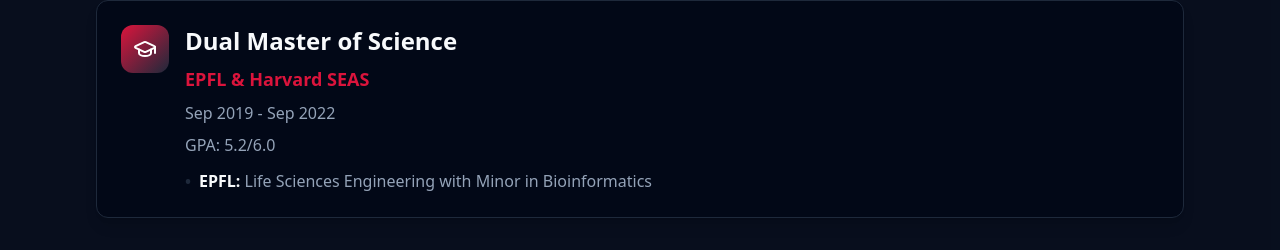
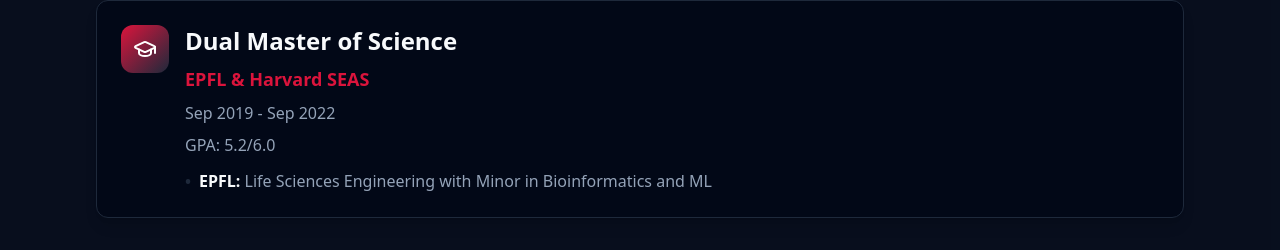
Before and after one commit to benromdh/sleek-coders-hub, a React (Vite) app: page / in a window 1280 px wide. Shown: the part 6482-6732 px from the top of the page. Built offline with nearby package versions, Linux system fonts and the light colour scheme; the HTML template or start-up script is replaced by a standard one.

Commit message:
Update Education component

```diff
--- a/src/components/Education.tsx
+++ b/src/components/Education.tsx
@@ -50,7 +50,7 @@ const Education = () => {
                   <ul className="space-y-2 text-muted-foreground">
                     <li className="flex items-start">
                       <span className="text-accent mr-2 font-bold">•</span>
-                      <span><span className="font-semibold text-foreground">EPFL:</span> Life Sciences Engineering with Minor in Bioinformatics</span>
+                      <span><span className="font-semibold text-foreground">EPFL:</span> Life Sciences Engineering with Minor in Bioinformatics and ML</span>
                     </li>
                   </ul>
                 </div>
```
